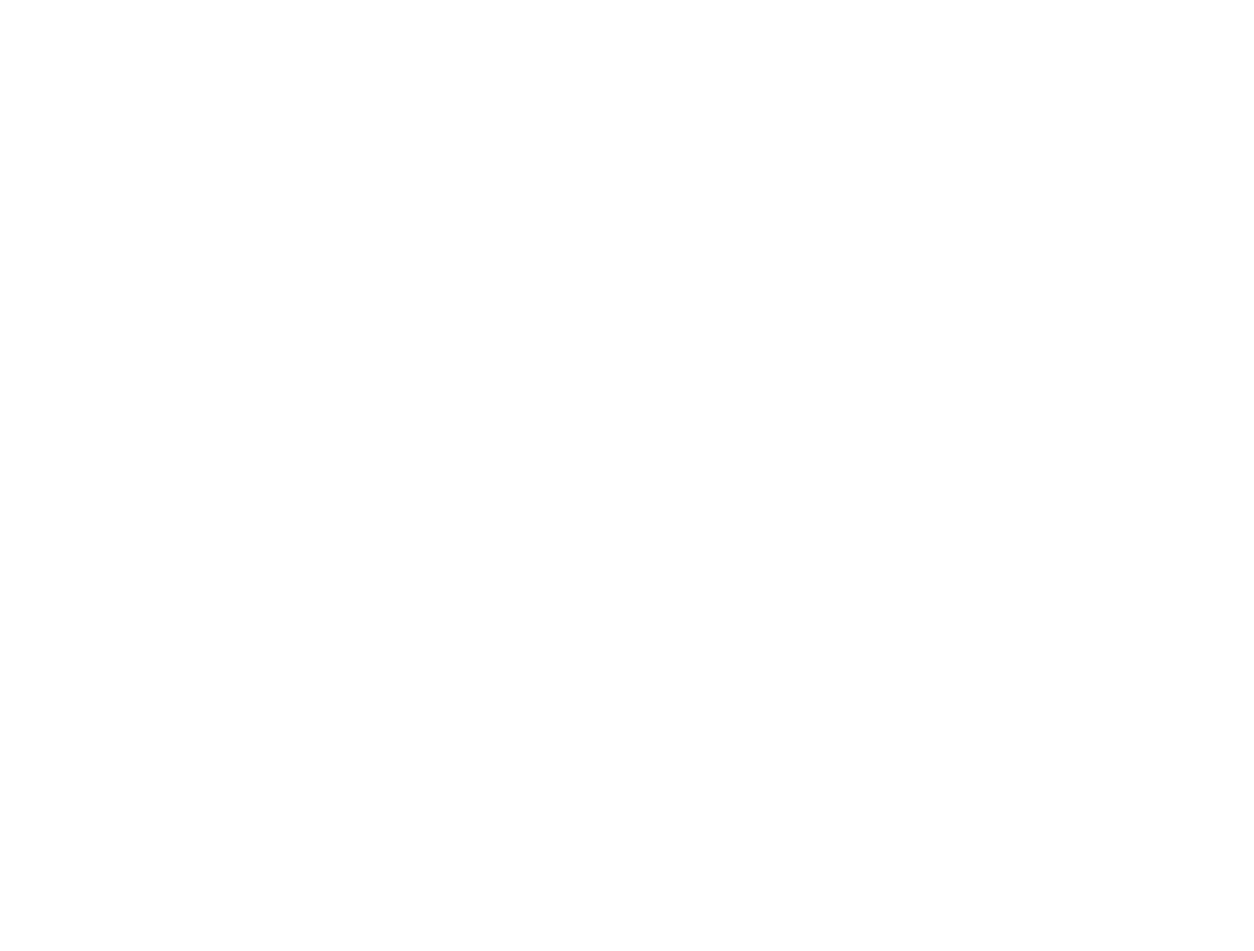
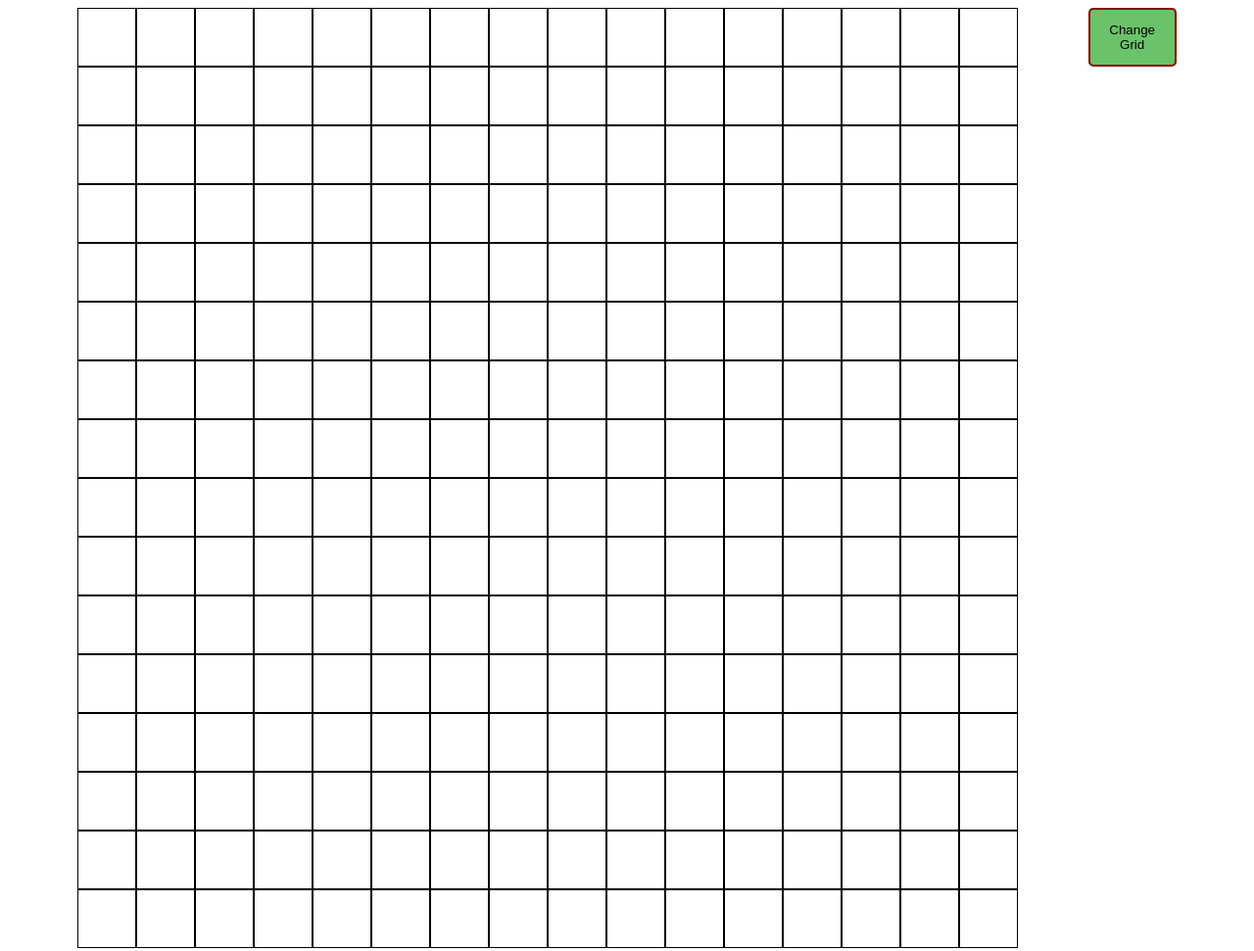
Before and after one commit to xkalkas/Etch-a-Sketch, a plain HTML site: page index.html in a window 1280 px wide. Shown: the whole page at 98% size. Before the commit the page ends 800 px from the top, so only its background shows below. Drawn offline with Linux system fonts and the light colour scheme.

Commit message:
Add dynamic grid creation, color changing on hover
Add dynamic grid creation based on user input through a prompt
Change color to darkred when mouse enters a box through class addition

```diff
--- a/index.html
+++ b/index.html
@@ -7,7 +7,8 @@
     <link rel="stylesheet" href="./styles.css">
 </head>
 <body>
-
+    <div class="container"></div>
+    <button class="size-btn">Change Grid</button>
 
     <script src="./script.js"></script>
 </body>
--- a/script.js
+++ b/script.js
@@ -0,0 +1,43 @@
+const container = document.querySelector('.container');
+const sizeBtn = document.querySelector('.size-btn');
+
+let numberOfRows = 16;
+
+
+createGrid();
+
+sizeBtn.addEventListener('click', () => {
+    numberOfRows = prompt('How many rows do you want the grd to have? (1-100)');
+    while (numberOfRows < 1 || numberOfRows > 100) {
+        numberOfRows = prompt('Please give a number between 1 and 100');
+    }
+    deleteGrid();
+    createGrid();
+});
+
+container.addEventListener("mouseover", (event) => {
+    if (!(event.target.className === 'container')) {
+        event.target.classList.add('changed');
+    }
+
+});
+
+function createGrid() {
+    for (let i = 0; i < numberOfRows*numberOfRows; i++) {
+        const gridbox = document.createElement('div');
+        gridbox.classList.add('gridbox');
+        gridbox.style.width = (960/numberOfRows).toString() + "px";
+        gridbox.style.height = (960/numberOfRows).toString() + "px";
+
+
+        container.appendChild(gridbox);
+    }
+}
+
+function deleteGrid() {
+    let child = container.lastElementChild;
+        while (child) {
+            container.removeChild(child);
+            child = container.lastElementChild;
+        }
+}
--- a/styles.css
+++ b/styles.css
@@ -0,0 +1,28 @@
+body {
+    display: flex;
+    justify-content: space-evenly;
+}
+.container {
+    display: flex;
+    flex-wrap: wrap;
+    justify-content: center;
+    width: 960px;
+
+}
+
+.gridbox{
+    border: 1px solid black;
+    box-sizing: border-box;
+}
+
+.size-btn {
+    width: 90px;
+    height:60px;
+    border-radius: 5px;
+    border: 2px solid darkred;
+    background-color: rgb(106, 194, 106);
+}
+
+.changed {
+    background-color: darkred;
+}
```
